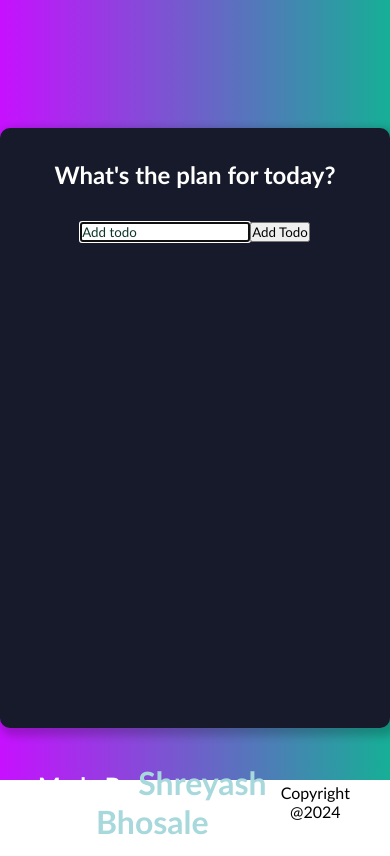
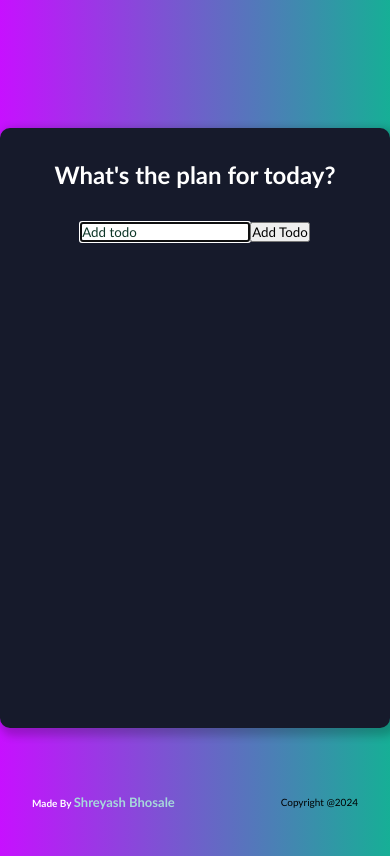
Before and after one commit to dev-shreyash/todo-react-frontend, a React (Create React App) app: page / in a window 390 px wide. Built offline with nearby package versions, Linux system fonts and the light colour scheme.

Commit message:
Adding a media query to adjust the background size and font sizes for screens up to 720px

```diff
--- a/src/App.css
+++ b/src/App.css
@@ -15,7 +15,25 @@ body {
   background-repeat: no-repeat;
   animation: waveAnimation 5s ease infinite alternate;
 }
-
+@media screen and (max-width: 720px) {
+  body {
+    background-size: auto;
+  }
+  .details h1, p{
+  font-size: 10px;
+  }
+  span{
+    font-size: 13px !important;
+  }
+}
+@keyframes waveAnimation {
+  0% {
+    background-position: 0% center;
+  }
+  100% {
+    background-position: 100% center;
+  }
+}
 
 .todo-app {
   display: flex;
```
